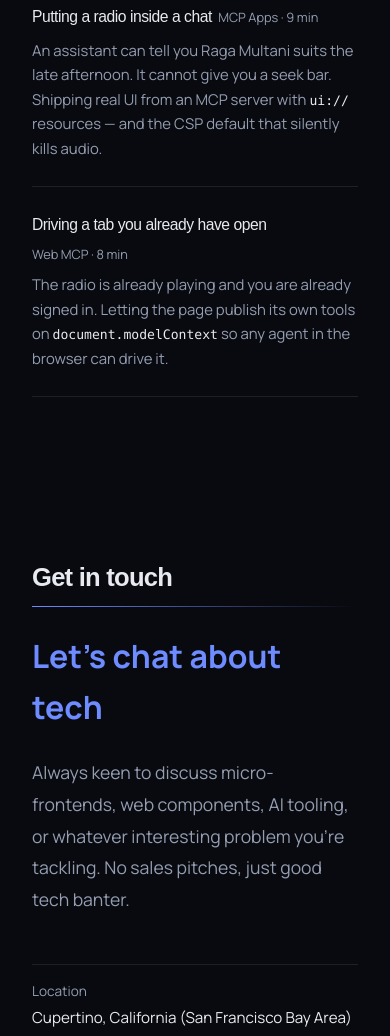
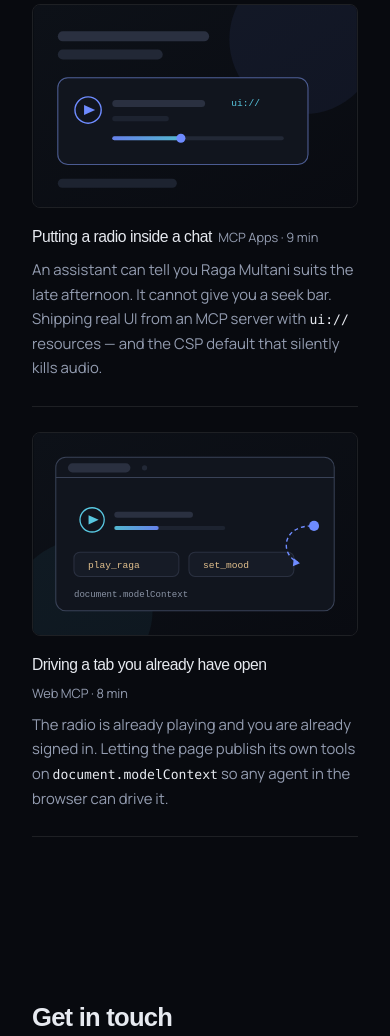
Before and after one commit to soniAnkur/ankursoni-portfolio, a plain HTML site: page index.html in a window 390 px wide. Shown: the part 5354-6390 px from the top of the page. Drawn offline with Linux system fonts and the light colour scheme; a web font is replaced by a local one.

Commit message:
Add cover art to the two posts on the writing index
Each entry gets a drawn SVG cover rather than a stock image or a reused
project screenshot: the first is a chat bubble with a player embedded in
it, the second a browser tab exposing play_raga and set_mood to an agent
reaching in. They are miniatures of each post's own architecture diagram,
so the thumbnail states the argument before the title does.

SVG keeps them weightless and theme-matched — together they are smaller
than one JPEG thumbnail, and they stay sharp at any density. The row
becomes a two-column grid on desktop and stacks under 820px.

```diff
--- a/index.html
+++ b/index.html
@@ -606,6 +606,8 @@
             <ul class="post-list">
                 <li>
                     <a class="post" href="writing/mcp-apps-raga-radio.html">
+                        <img class="post-cover" src="writing/cover-mcp-apps.svg" alt="A chat bubble containing an embedded audio player" width="320" height="200" loading="lazy">
+                        <span class="post-body">
                         <span class="post-head">
                             <span class="post-title">Putting a radio inside a chat</span>
                             <span class="post-meta">MCP Apps · 9 min</span>
@@ -615,10 +617,13 @@
                             seek bar. Shipping real UI from an MCP server with <code>ui://</code> resources — and
                             the CSP default that silently kills audio.
                         </span>
+                    </span>
                     </a>
                 </li>
                 <li>
                     <a class="post" href="writing/webmcp-raga-radio.html">
+                        <img class="post-cover" src="writing/cover-webmcp.svg" alt="A browser tab exposing two named tools to an agent" width="320" height="200" loading="lazy">
+                        <span class="post-body">
                         <span class="post-head">
                             <span class="post-title">Driving a tab you already have open</span>
                             <span class="post-meta">Web MCP · 8 min</span>
@@ -628,6 +633,7 @@
                             its own tools on <code>document.modelContext</code> so any agent in the browser can
                             drive it.
                         </span>
+                    </span>
                     </a>
                 </li>
             </ul>
--- a/styles.css
+++ b/styles.css
@@ -2060,3 +2060,31 @@ section {
     .post-head { gap: 0.4rem; }
     .post-title { font-size: 0.98rem; }
 }
+
+/* --- Writing index: cover thumbnails --- */
+.post {
+    display: grid;
+    grid-template-columns: 196px 1fr;
+    gap: 1.5rem;
+    align-items: start;
+}
+
+.post-cover {
+    width: 196px;
+    height: auto;
+    aspect-ratio: 320 / 200;
+    border-radius: 8px;
+    border: 1px solid var(--glass-border);
+    display: block;
+}
+
+.post-body { display: block; min-width: 0; }
+
+@media (max-width: 820px) {
+    .post {
+        grid-template-columns: 1fr;
+        gap: 1rem;
+    }
+
+    .post-cover { width: 100%; }
+}
```
Also changed, not shown: writing/cover-mcp-apps.svg (added), writing/cover-webmcp.svg (added).
